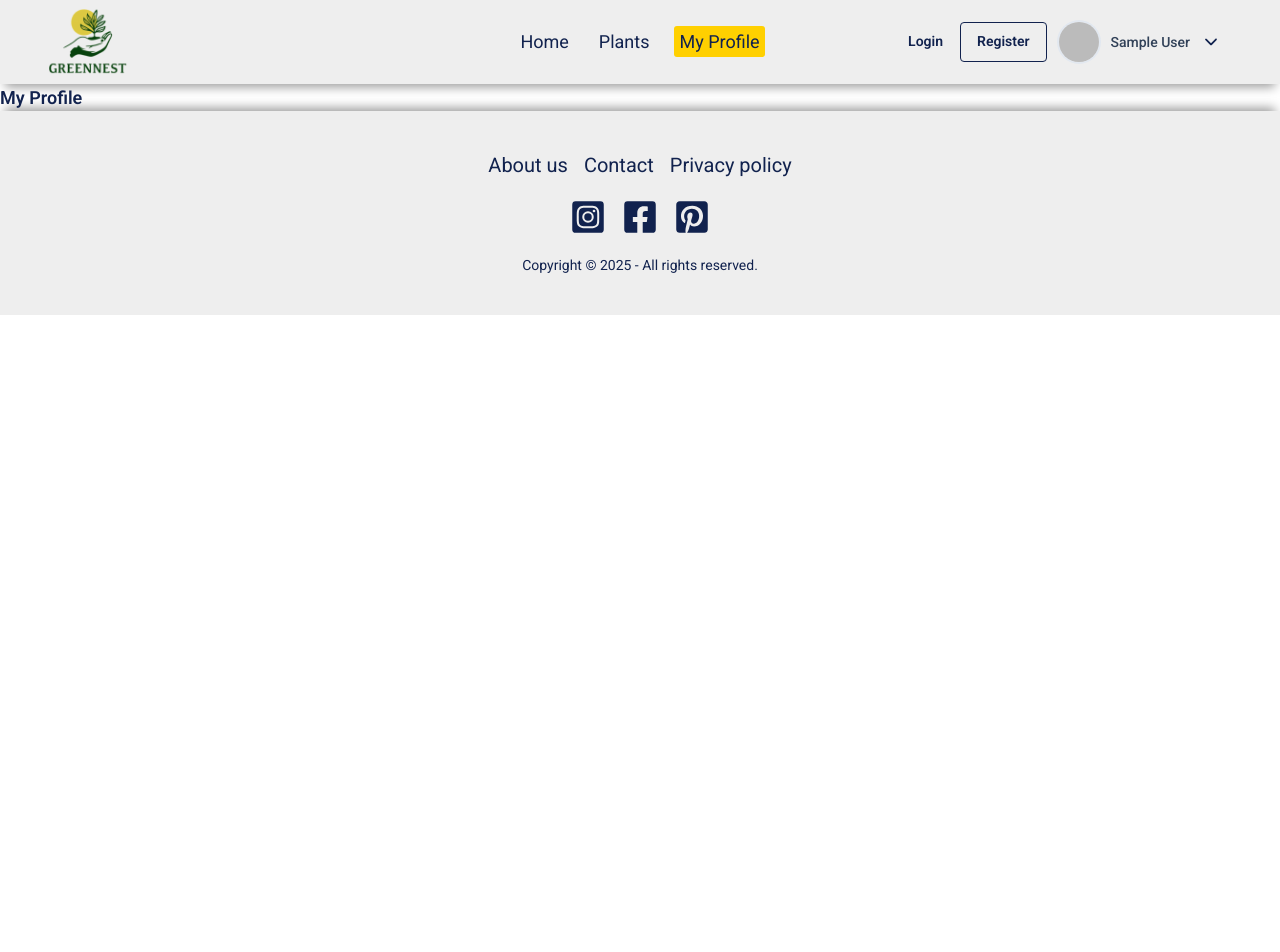
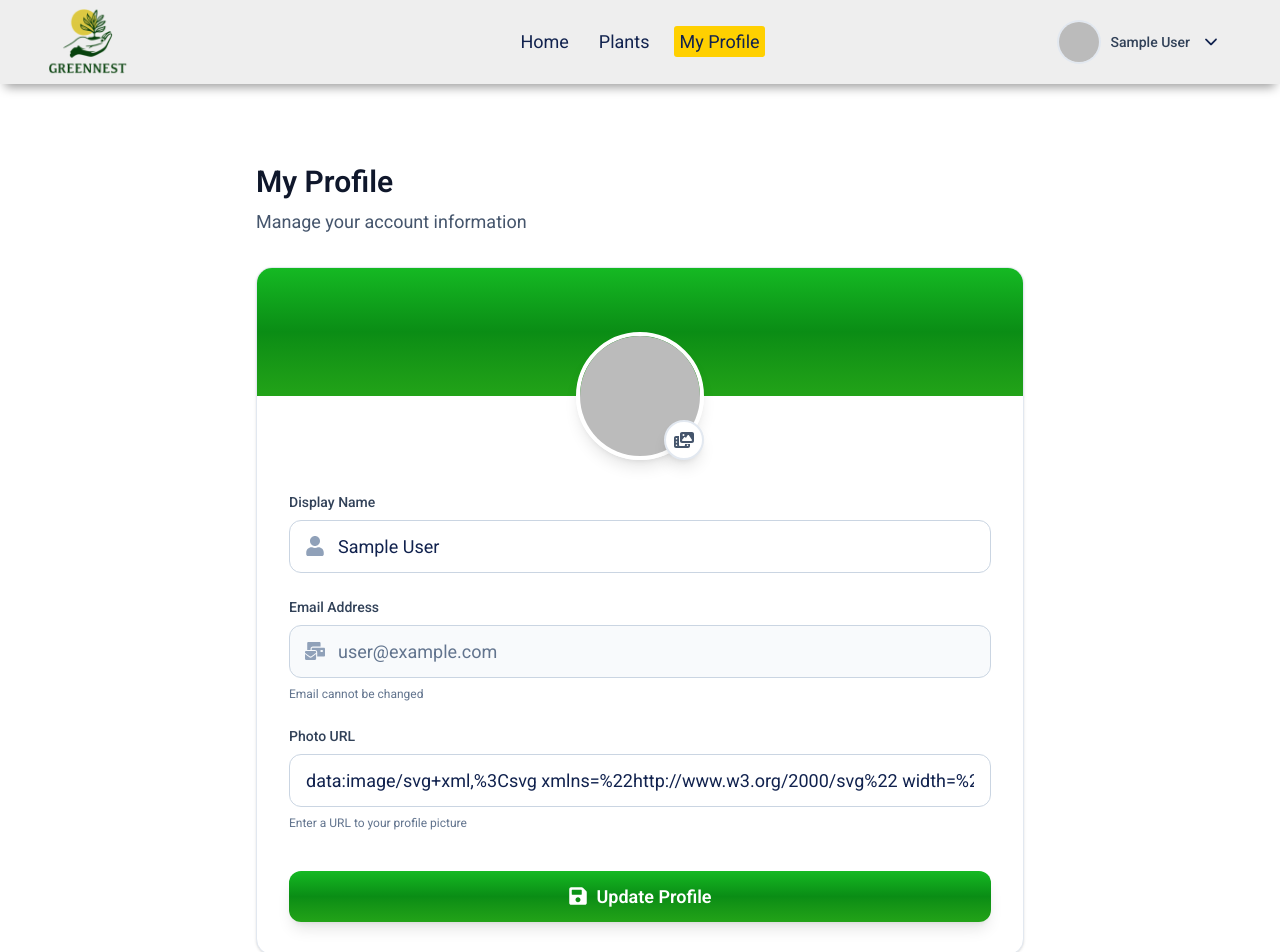
Before and after one commit to abdulmomin748/green-nest, a React (Vite) app: page /myProfile in a window 1280 px wide. Shown: the top 952 px of the page. Before the commit the page ends 800 px from the top, so only its background shows below. Built offline with nearby package versions, Linux system fonts and the light colour scheme; no server answers; sample sign-in values are in the browser's storage.

Commit message:
user navigate & private route update profile & logout functionalities completed

```diff
--- a/src/components/Header.jsx
+++ b/src/components/Header.jsx
@@ -34,7 +34,7 @@ const Header = () => {
     const handleLogout = () => {
         logOutUser()
         .then(() => {
-            alert('successfully login')
+
         })
         .catch(error => {
             console.log(error.message);
@@ -47,7 +47,7 @@ const Header = () => {
             <div className="navbar">
 
                 <div className="navbar-start">
-                    <img  className='w-[80px]' src={logo} alt="" srcset="" />
+                    <img  className='w-20' src={logo} alt="" srcset="" />
                 </div>
 
                 <div className="navbar-center">
@@ -57,12 +57,15 @@ const Header = () => {
                 </div>
                 <div className="navbar-end relative">
 
-                    <div>
+                    {
+                        ! user ? (
+                            <div>
                           <Link to='/login' className="btn btn-link no-underline text-[#11224E]">Login</Link>
                         <Link to='/register' className="btn btn-outline text-[#11224E] bg-[11224E]]">Register</Link>
                     </div>
-
-
+                    )
+                    :
+                    (
                     <div className="relative" ref={dropdownRef}>
 
                     {/* User button dropdown */}
@@ -148,7 +151,8 @@ const Header = () => {
                             </div>
                             </div>
                         )}
-                    </div>
+                    </div>)
+                    }
 
                 </div>
             </div>
--- a/src/pages/Login.jsx
+++ b/src/pages/Login.jsx
@@ -1,13 +1,16 @@
-import React, { use, useState } from 'react';
-import { Link  } from 'react-router-dom';
+import React, { use, useRef, useState } from 'react';
+import { Link, Navigate, useLocation, useNavigate  } from 'react-router-dom';
 import { AuthContext, PlantsDataContext } from '../AppContext/AppContext';
 import { FcGoogle } from 'react-icons/fc';
 
 const Login = () => {
     const [error, setError] = useState('');
     const plantsData = use(PlantsDataContext);
-    const { signInEmailPassword,signInGoogle } = use(AuthContext);
-    console.log(plantsData);
+    const { signInEmailPassword,signInGoogle,passwordReset } = use(AuthContext);
+    const location = useLocation();
+    const navigate = useNavigate();
+    const emailRef = useRef();
+    console.log(location);
 
     const handleSignIn = e => {
         e.preventDefault();
@@ -19,6 +22,7 @@ const Login = () => {
             console.log(result.user);
             alert('successfully login')
             setError('')
+            navigate(location.state || '/');
         })
         .catch(error => {
             console.log(error.message);
@@ -29,10 +33,24 @@ const Login = () => {
         signInGoogle()
         .then(result => {
             console.log(result.user);
+            navigate(location.state || '/');
         })
         .catch(error => {
             console.log(error.message);
         })
+     }
+     const handlePasswordReset = () => {
+        const email = emailRef.current.value
+
+        passwordReset(email)
+        .then( ()=> {
+            console.log('password reset');
+
+        })
+        .catch( error => {
+            console.log(error.message);
+        })
+
      }
     return (
         <div>
@@ -47,7 +65,7 @@ const Login = () => {
                         <fieldset className="fieldset">
                         <label className="label">Email</label>
 
-                        <input type="email" name='email' className="input" placeholder="Email" required/>
+                        <input ref={emailRef} type="email" name='email' className="input" placeholder="Email" required/>
 
                         <label className="label">Password</label>
                         <div className='relative'>
@@ -63,7 +81,7 @@ const Login = () => {
                             </span>
                         </div>
                         <div>
-                            <span  className="link link-hover mt-2 inline-block">Forgot password?</span>
+                            <span onClick={handlePasswordReset} className="link link-hover mt-2 inline-block">Forgot password?</span>
                             {
                                 <p className="text-red-600 my-2">{error ? error : ''}</p>
                             }
--- a/src/pages/MyProfile.jsx
+++ b/src/pages/MyProfile.jsx
@@ -1,9 +1,145 @@
-import React from 'react';
+import React, { use } from 'react';
+import { AuthContext } from '../AppContext/AppContext';
+import { FaMailBulk, FaSave, FaUser } from 'react-icons/fa';
+import { FaPhotoFilm } from 'react-icons/fa6';
 
 const MyProfile = () => {
+    const {user,updateUserProfile} = use(AuthContext);
+
+    const handleUpdateProfile = e => {
+
+        e.preventDefault();
+        const name = e.target.dName.value;
+        const photo = e.target.pUrl.value;
+        console.log(name,photo);
+        updateUserProfile(name,photo)
+        .then(() => {
+        }).catch((error) => {
+            console.log(error.message);
+        });
+
+    }
     return (
-        <div>
-            <h1>My Profile</h1>
+        <div >
+            <div className=" c-container">
+                <div className="max-w-3xl mx-auto mt-20 mb-20">
+                    <div className="mb-8">
+                        <h1 className="text-3xl font-bold text-slate-900 mb-2">My Profile</h1>
+                        <p className="text-slate-600">Manage your account information</p>
+                    </div>
+
+                    <div className="bg-white rounded-2xl shadow-sm border border-slate-200 overflow-hidden">
+                    <div className="h-32 bg-gradient-to-b from-[#15b923] via-[#0a8d15] to-[#22a318]"></div>
+
+                    <div className="px-8 pb-8">
+                        {/* Avatar Section */}
+                        <div className="flex flex-col items-center -mt-16 mb-8">
+                            <div className="relative group">
+                                {user?.photoURL ? (
+                                <img
+                                    src={user?.photoURL}
+                                    alt={user?.displayName}
+                                    className="w-32 h-32 rounded-full object-cover border-4 border-white shadow-lg"
+                                />
+                                ) : (
+                                <div className="w-32 h-32 rounded-full bg-gradient-to-br from-blue-500 to-indigo-600 flex items-center justify-center border-4 border-white shadow-lg">
+                                    <span className="text-white font-bold text-4xl">
+                                    {user?.displayName}
+                                    </span>
+                                </div>
+                                )}
+
+                                <button className="absolute bottom-0 right-0 w-10 h-10 bg-white rounded-full shadow-lg border-2 border-slate-200 flex items-center justify-center hover:bg-slate-50 transition-colors group">
+                                <FaPhotoFilm className="w-5 h-5 text-slate-600" />
+                                </button>
+                            </div>
+                        </div>
+
+
+                        <form onSubmit={handleUpdateProfile} className="space-y-6">
+
+                            <div>
+                                <label className="block text-sm font-medium text-slate-700 mb-2">
+                                Display Name
+                                </label>
+                                <div className="relative">
+                                <div className="absolute inset-y-0 left-0 pl-4 flex items-center pointer-events-none">
+                                    <FaUser className="w-5 h-5 text-slate-400" />
+                                </div>
+                                <input
+                                    type="text"
+                                    name='dName'
+                                    defaultValue={user?.displayName}
+                                    className="w-full pl-12 pr-4 py-3 border border-slate-300 rounded-xl focus:ring-2 focus:ring-blue-500 focus:border-transparent outline-none transition-all"
+                                    placeholder="Enter your name"
+                                    required
+                                />
+                                </div>
+                            </div>
+
+                            {/* Email */}
+                            <div>
+                                <label className="block text-sm font-medium text-slate-700 mb-2">
+                                Email Address
+                                </label>
+                                <div className="relative">
+                                <div className="absolute inset-y-0 left-0 pl-4 flex items-center pointer-events-none">
+                                    <FaMailBulk className="w-5 h-5 text-slate-400" />
+                                </div>
+                                <input
+                                    type="email"
+                                    value={user?.email}
+                                    name='email'
+                                    disabled
+                                    className="w-full pl-12 pr-4 py-3 border border-slate-300 rounded-xl bg-slate-50 text-slate-500 cursor-not-allowed"
+                                    required
+                                />
+                                </div>
+                                <p className="mt-2 text-xs text-slate-500">Email cannot be changed</p>
+                            </div>
+
+                            {/* Photo URL */}
+                            <div>
+                                <label className="block text-sm font-medium text-slate-700 mb-2">
+                                Photo URL
+                                </label>
+                                <input
+                                name='pUrl'
+                                type="url"
+                                defaultValue={user?.photoURL || ''}
+                                className="w-full px-4 py-3 border border-slate-300 rounded-xl focus:ring-2 focus:ring-blue-500 focus:border-transparent outline-none transition-all"
+                                placeholder="https://example.com/photo.jpg"
+                                required
+                                />
+                                <p className="mt-2 text-xs text-slate-500">Enter a URL to your profile picture</p>
+                            </div>
+
+                            {/* Update Button */}
+                            <div className="pt-4">
+                                <button type='submit' className="w-full  bg-gradient-to-b from-[#15b923] via-[#0a8d15] to-[#22a318] text-white font-semibold py-3 px-6 rounded-xl hover:from-green-500 hover:to-green-700 transition-all duration-200 shadow-lg cursor-pointer hover:shadow-xl flex items-center justify-center space-x-2">
+                                <FaSave className="w-5 h-5" />
+                                    <span>Update Profile</span>
+                                </button>
+                            </div>
+
+                        </form>
+                    </div>
+                    </div>
+
+                    {/* Account Info Card */}
+                    <div className="mt-6 bg-accent-50 border border-blue-200 rounded-xl p-6">
+                    <h3 className="font-semibold text-slate-900 mb-2 flex items-center space-x-2">
+                        <FaUser className="w-5 h-5" />
+                        <span>Account Information</span>
+                    </h3>
+                    <ul className="space-y-2 text-sm text-slate-900">
+                        <li>• Update your display name to personalize your profile</li>
+                        <li>• Add a photo URL to show your profile picture</li>
+                        <li>• Your email address is permanent and cannot be modified</li>
+                    </ul>
+                    </div>
+                </div>
+            </div>
         </div>
     );
 };
--- /dev/null
+++ b/src/routes/PrivateRoute.jsx
@@ -0,0 +1,20 @@
+import React, { use } from 'react';
+import { AuthContext } from '../AppContext/AppContext';
+import { Navigate, useLocation,  } from 'react-router-dom';
+
+const PrivateRoute = ({children}) => {
+    const {loading,user} = use(AuthContext);
+    const location = useLocation();
+
+    if(loading){
+        return <p className='text-5xl text-red'>Loading ...............</p>
+    }
+    if(!user){
+       return <Navigate to={'/login'} state={location.pathname} />;
+    }
+
+    return children;
+
+};
+
+export default PrivateRoute;
--- a/src/routes/Routes.jsx
+++ b/src/routes/Routes.jsx
@@ -7,6 +7,7 @@ import MainLayout from "../Layout/MainLayout";
 import Home from "../pages/Home";
 import PlantDetails from "../pages/PlantDetails";
 import Register from "../pages/Register";
+import PrivateRoute from "./PrivateRoute";
 
  const router = createBrowserRouter([
     {
@@ -24,11 +25,15 @@ import Register from "../pages/Register";
             },
             {
                 path: '/plantDetails/:id',
-                element: <PlantDetails />
+                element: <PrivateRoute >
+                    <PlantDetails />
+                </PrivateRoute>
             },
             {
                 path: '/myProfile',
-                element: <MyProfile />
+                element: <PrivateRoute >
+                    <MyProfile />
+                </PrivateRoute>
             },
             {
                 path: '/login',
```
Also changed, not shown: src/pages/Register.jsx (+6 -5 lines), src/provider/AuthProvider.jsx (+28 -2 lines).
